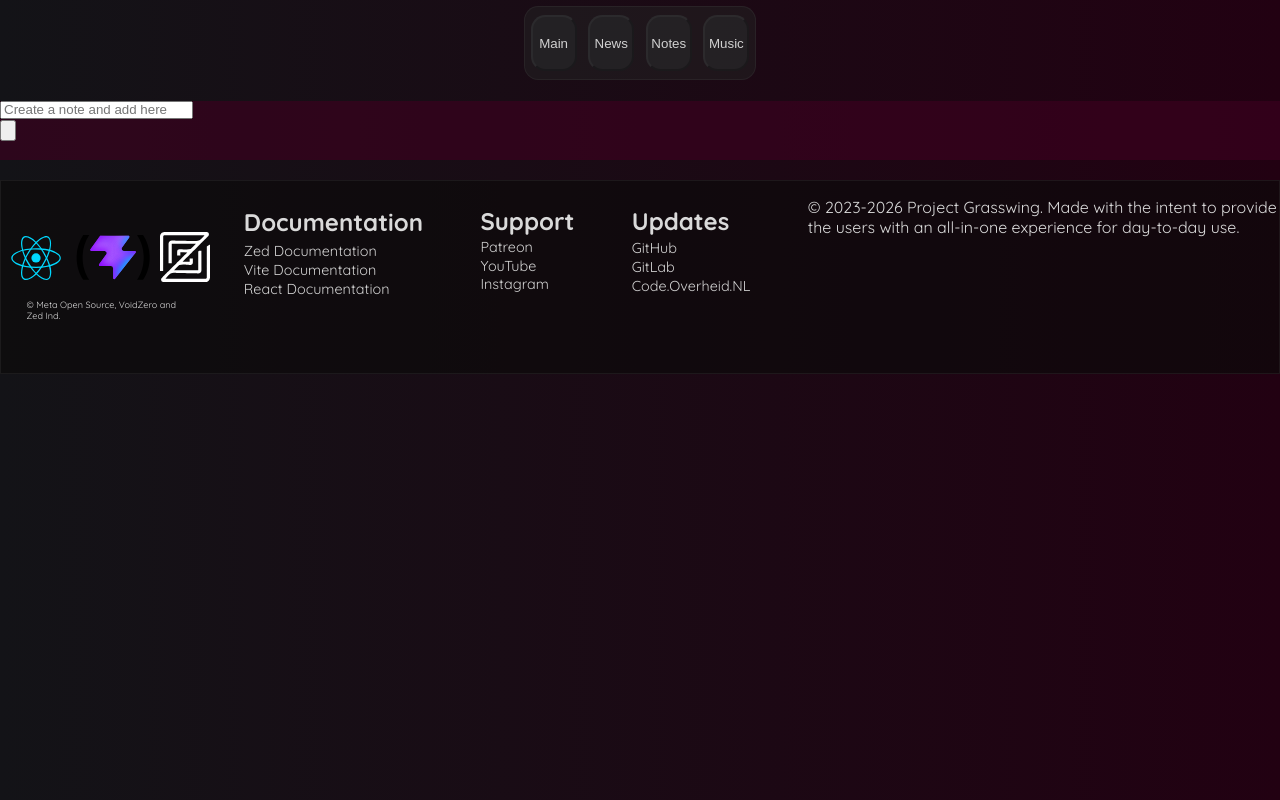
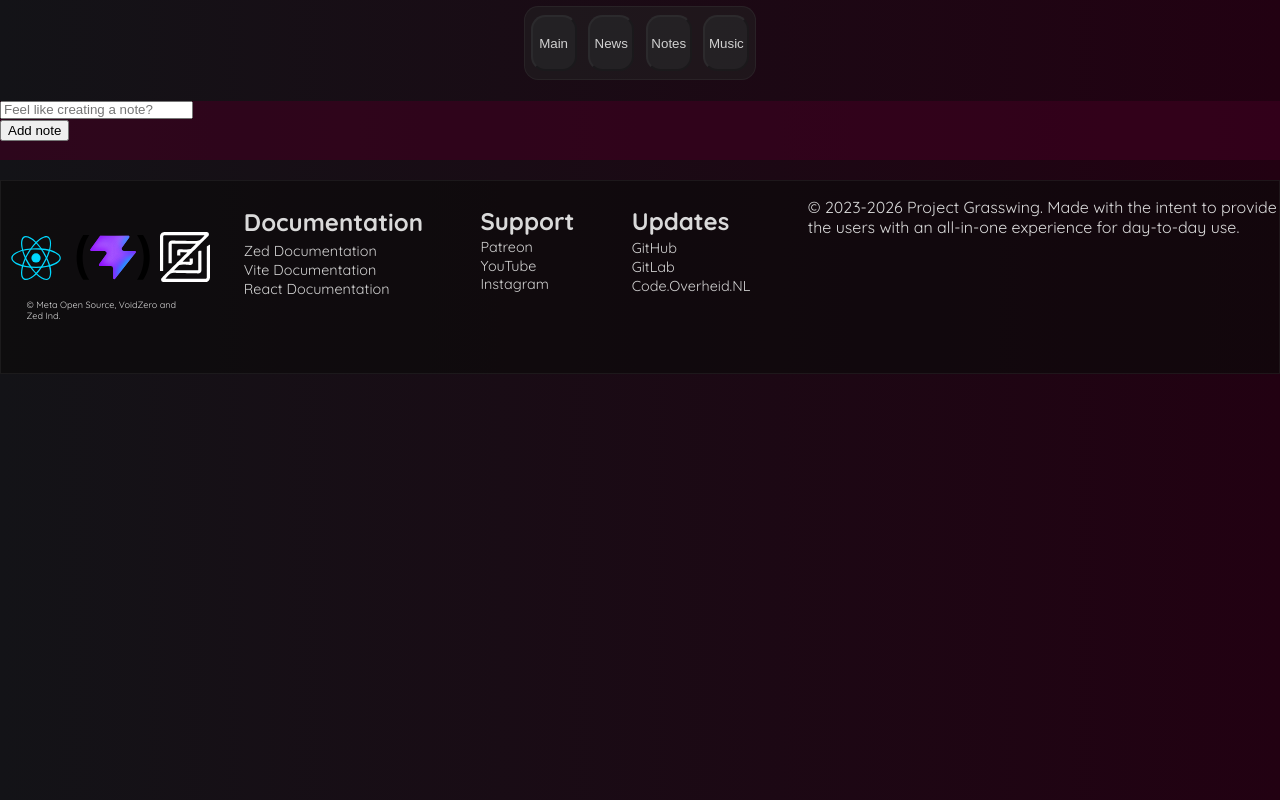
Before and after one commit to kustr-eedu/Project-Grasswing, a React (Vite) app: page /notes in a window 1280 px wide. Built offline with nearby package versions, Linux system fonts and the light colour scheme; a web font is replaced by a local one.

Commit message:
Update notes.jsx

```diff
--- a/src/pages/notes.jsx
+++ b/src/pages/notes.jsx
@@ -1,51 +1,15 @@
 import React, { useState } from "react";
 import GrasswingFooter from "./components/footer";
 import WebsiteSelector from "./components/siteSelector";
+import NoteSystem from "./components/noteSystem";
 import "./stylesheet.css";
 
 function Notes() {
-  const [task, setTask] = useState("");
-  const [itemsList, setItemsList] = useState([]);
-
-  function handleChangeInput(event) {
-    const inputTask = event.target.value;
-
-    setTask(inputTask);
-  }
-
-  function handleAddItemToList(event) {
-    event.preventDefault();
-
-    if (!task) {
-      return;
-    }
-
-    setItemsList([...itemsList, task]);
-    setTask("");
-  }
-
   return (
     <div class="main-container">
       <WebsiteSelector />
       <section />
-      <div class="task-creator">
-        <form onSubmit={handleAddItemToList}>
-          <input
-            type="text"
-            placeholder="Create a note and add here"
-            onChange={handleChangeInput}
-            value={task}
-          />
-          <button>
-            <img src="" />
-          </button>
-          <ul>
-            {itemsList.map((item, index) => (
-              <li key={index}>{item}</li>
-            ))}
-          </ul>
-        </form>
-      </div>
+      <NoteSystem />
       <section />
       <GrasswingFooter />
     </div>
```
